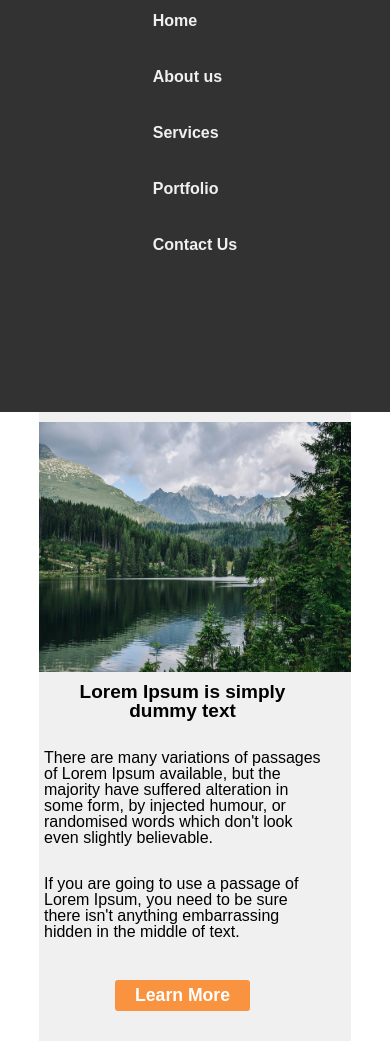
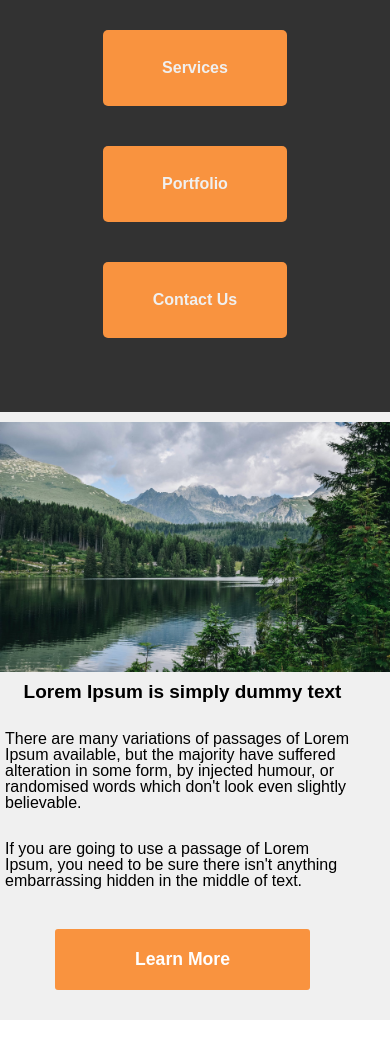
Before and after one commit to aquilasfr/flex-layout, a plain HTML site: page index.html in a window 390 px wide. Shown: the part 432-1473 px from the top of the page. Drawn offline with Linux system fonts and the light colour scheme.

Commit message:
Changed the button of layout

```diff
--- a/assets/media-queires.css
+++ b/assets/media-queires.css
@@ -17,13 +17,15 @@
     }
 
     .nav__list__item {
-        margin-bottom: 20px;
-        padding: 10px;
+       margin: 20px;
+       padding: 30px;
+       background-color: #F9933F;
+       border-radius: 5px;
+       text-align: center;
     }
 
     .section {
-        width: 80%;
-        margin: 0 auto;
+        width: 100%;
         padding: 10px 0;
     }
 
@@ -51,17 +53,26 @@
         margin-bottom: 20px;
     }
 
+    .section__content-wrapper__text-area__responsive--button {
+        padding: 20px 80px;
+    }
+
     .section__content-wrapper__wrapper-image {
         width: 100%;
     }
 
     .main-section__content-wrapper {
-        width: 100%;
+        width: 80%;
+        margin: 0 auto;
     }
 
     .main-section__content-wrapper__content-list-wrapper {
         display: flex;
         flex-wrap: wrap;
+    }
+
+    .main-section__content-wrapper__content-list-wrapper--content--button {
+        padding: 20px 98px;
     }
 
     .footer {
```
